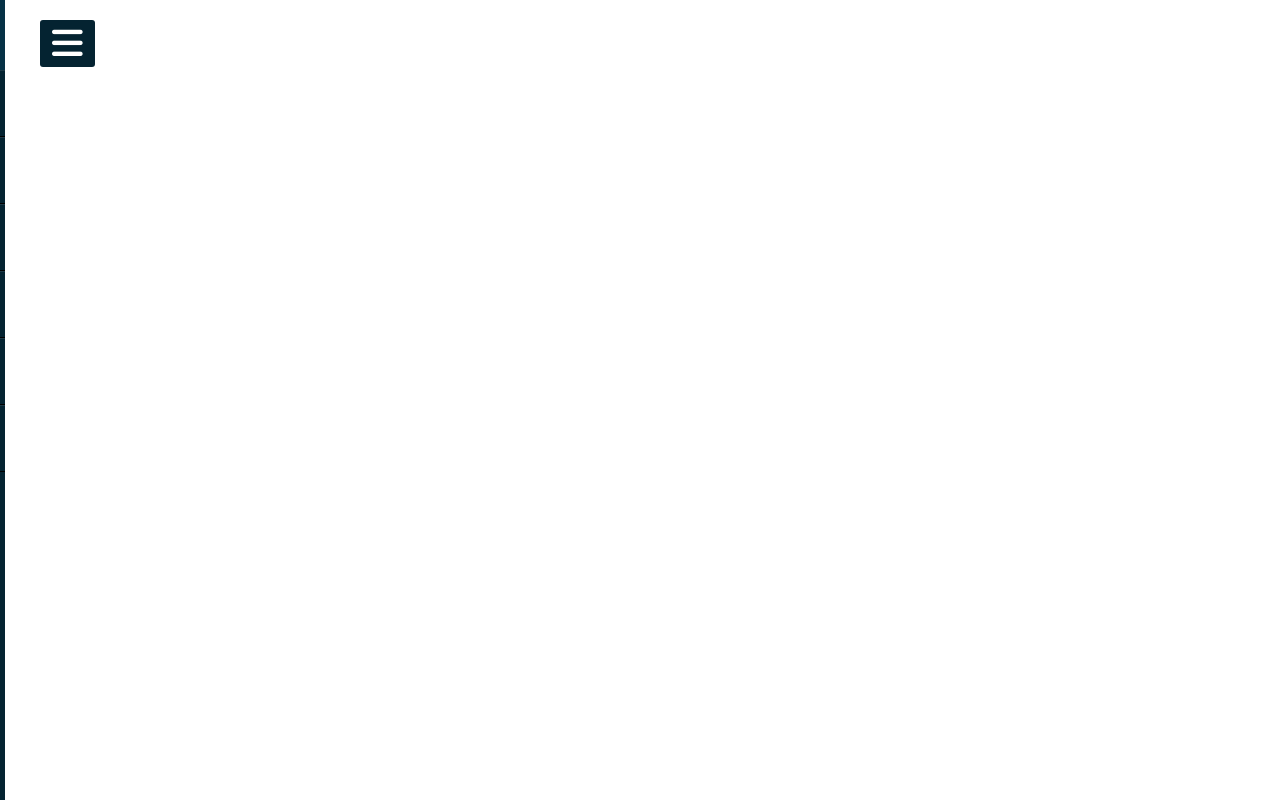
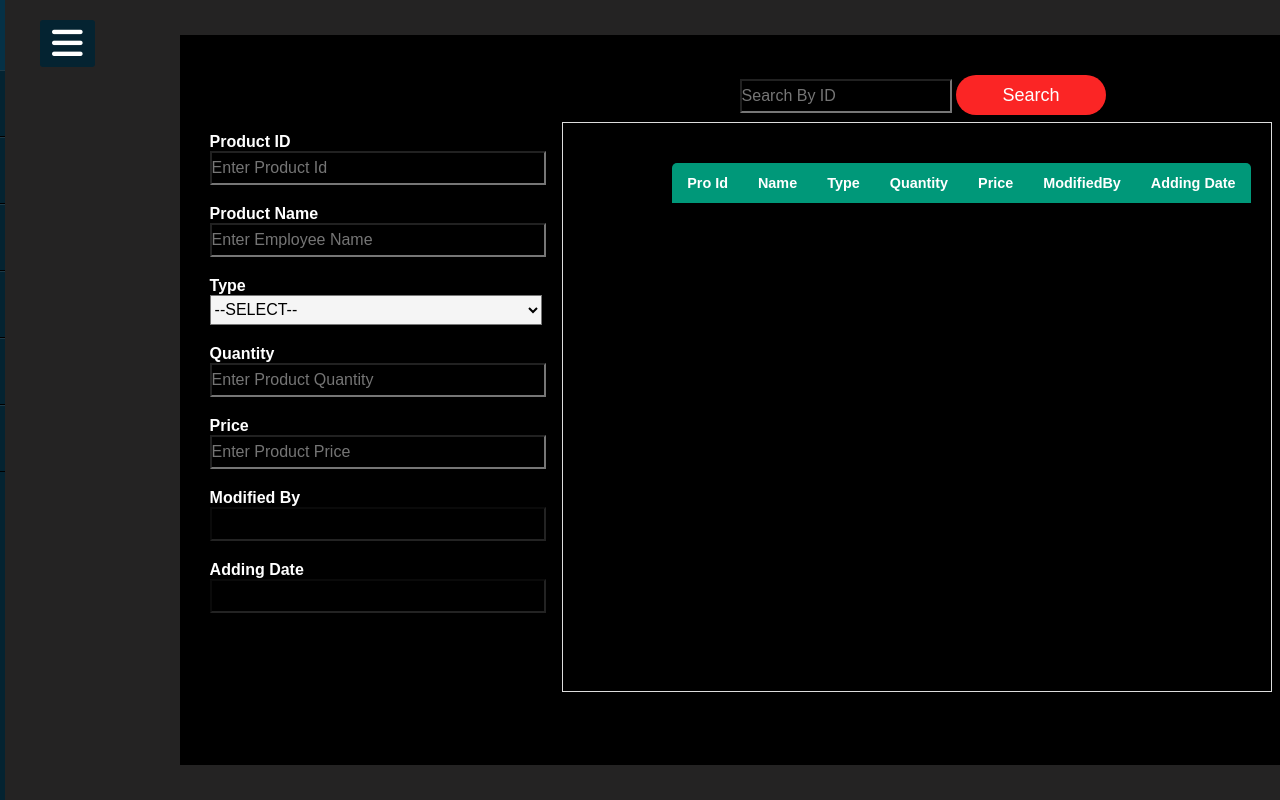
Before and after one commit to tanvirtanjum/Business-Tool-v4, a Node server app: page /adminDash/prodManageAdmin in a window 1280 px wide. Run offline with Node 20, Linux system fonts and the light colour scheme; lists and menus that the app fills with data are empty; some libraries are stand-ins or nearby versions.

Commit message:
ProdManageAdmin done.
product manage by admin done

```diff
--- a/views/adminDash/prodManageAdmin/index.ejs
+++ b/views/adminDash/prodManageAdmin/index.ejs
@@ -1,14 +1,63 @@
-<%- include('../common.ejs') -%>
+<!-- sidebar Included -->
+
+<%-include('../common.ejs') -%>
+
 <!DOCTYPE html>
 <html lang="en">
 <head>
     <meta charset="UTF-8">
     <meta name="viewport" content="width=device-width, initial-scale=1.0">
-    <title>Manage Products</title>
+    <title>Manage Employees</title>
     <link rel="stylesheet" type="text/css" href="../assets/styles/common.css">
-
+    <link rel="stylesheet" type="text/css" href="../assets/styles/manage.css">
 </head>
 <body>
+    <div class="box">
 
+        <input style="width: 20%; margin-left: 530px;" id="search" type="text" name="Search" placeholder="Search By ID" value="">
+        <input id="btnSearch"type="submit" value="Search">
+        <form action="post" name="manage" onsubmit="return validForm()">
+            <p>Product ID</p>
+            <input type="text" name="proId" placeholder="Enter Product Id" value="" >
+            <p>Product Name</p>
+            <input type="text" name="proName" placeholder="Enter Employee Name" value="" >
+            <p>Type</p>
+            <select id="type" name="type">
+                <option selected="" disabled="">--SELECT--</option>
+                <!-- ejs here -->
+            </select><br>
+            <p>Quantity</p>
+            <input type="number" name="proQuantity" placeholder="Enter Product Quantity" value="" >
+            <p>Price</p>
+            <input type="text" name="proPrice" placeholder="Enter Product Price" value="" >
+            <p>Modified By</p>
+            <input type="text" name="by" value="" disabled>
+            <p>Adding Date</p>
+            <input type="text" name="addingDate" value="" disabled>
+        </form>
+        <div align="right" class="table">
+            <table class="content-table">
+                <thead>
+                    <tr>
+                        <th>Pro Id</th>
+                        <th>Name</th>
+                        <th>Type</th>
+                        <th>Quantity</th>
+                        <th>Price</th>
+                        <th>ModifiedBy</th>
+                        <th>Adding Date</th>
+                    </tr>
+                </thead>
+
+                <!-- <tbody>
+                    ejs code here
+                </tbody> -->
+            </table>
+        </div>
+        <input style="margin-left: 400px;"type="submit" name="refresh" value="Refresh">
+        <input type="submit" name="insert" value="Insert">
+        <input type="submit" name="update"value="Update">
+        <input type="submit" name="delete" value="Delete">
+    </div>
 </body>
 </html>
```
